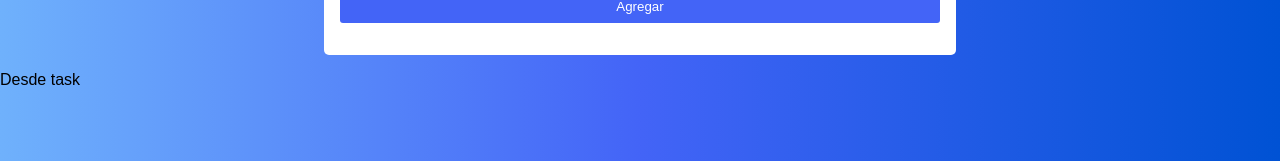
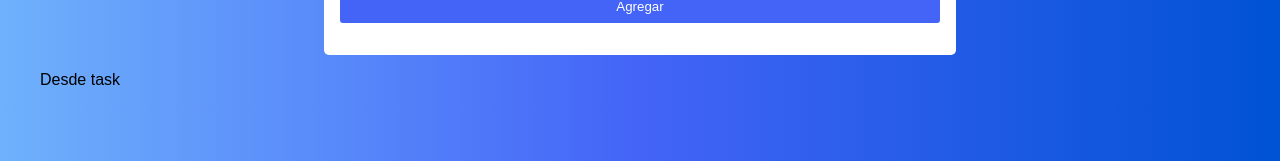
Before and after one commit to Ricardo-Nava-Lima/taks, a React (Create React App) app: page / in a window 1280 px wide. Shown: the part 277-438 px from the top of the page. Built offline with nearby package versions, Linux system fonts and the light colour scheme.

Commit message:
Retornando una lista para las tareas

```diff
--- a/src/components/Tasks/ListTasks.jsx
+++ b/src/components/Tasks/ListTasks.jsx
@@ -2,16 +2,16 @@ import React from 'react';
 import Task from './Task';
 
 const ListTasks = ({ tasks }) => {
-    console.log(tasks)
+
     return (
-        <>
+        <ul className="task-list">
             { tasks.map( task => (
                 <Task
                     key={ task.id}
                     task={ task }
                 />
             )) }
-        </>
+        </ul>
     );
 }
 
```
